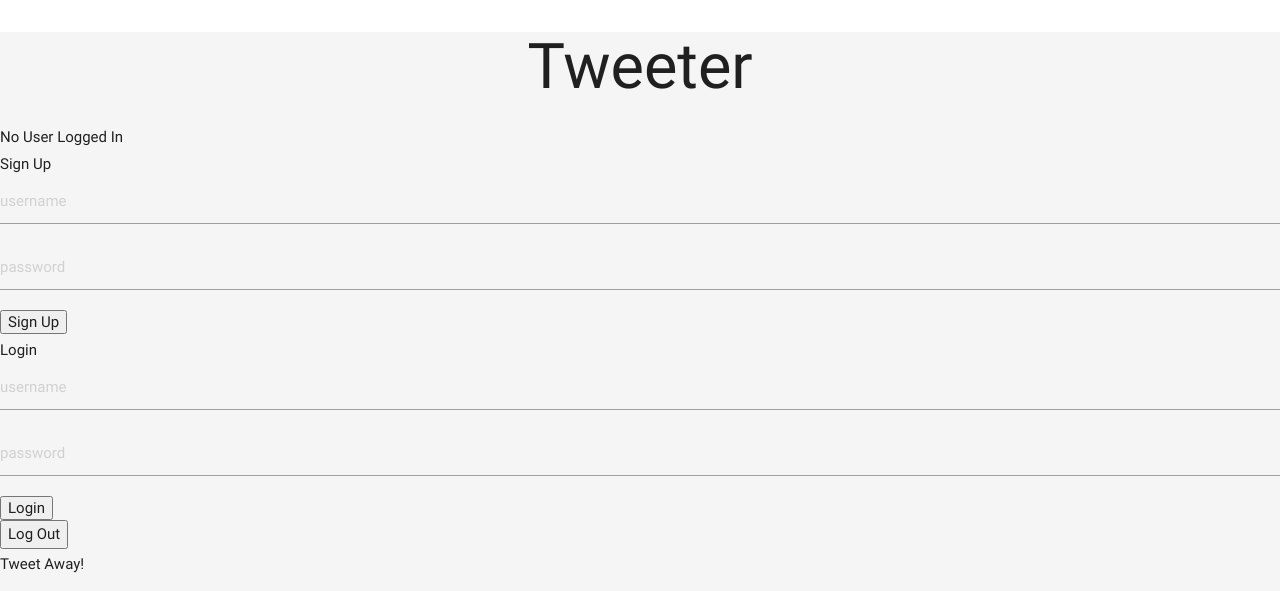
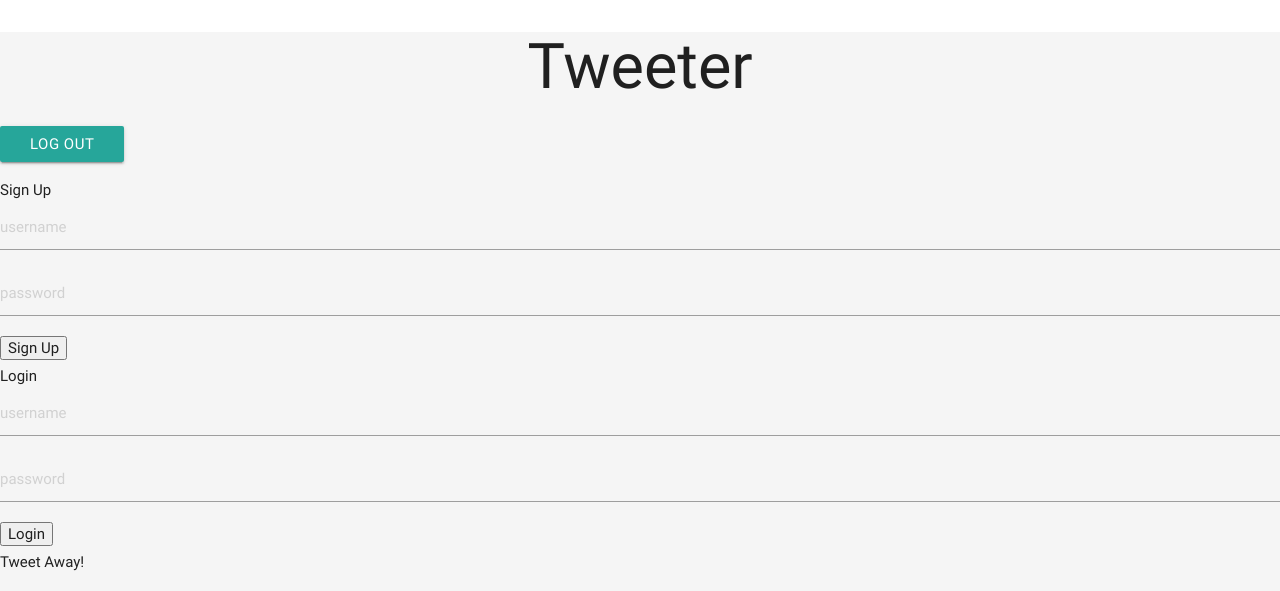
Before and after one commit to andrewmpierce/tweeter, a React (Create React App) app in the folder client/: page / in a window 1280 px wide. Shown: the top 591 px of the page. Built offline with nearby package versions, Linux system fonts and the light colour scheme; no server answers.

Commit message:
hiding login when user is already logged in

```diff
--- a/client/src/App.js
+++ b/client/src/App.js
@@ -32,9 +32,9 @@ class App extends Component {
       <div className="grey lighten-4">
         <Header />
         <CurrentUser currentUser={this.state.currentUser} />
+        <LogoutButton onUserLogIn={this.updateCurrentUser} />
         <NewUserForm username={this.state.currentUser} />
         <UserSignInForm username={this.state.currentUser} onUserLogIn={this.updateCurrentUser} />
-        <LogoutButton onUserLogIn={this.updateCurrentUser} />
         <TweetList _id={this.state.currentUserID} username={this.state.currentUser} />
       </div>
     );
--- a/client/src/components/current_user.js
+++ b/client/src/components/current_user.js
@@ -2,11 +2,13 @@ import React from 'react';
 
 const CurrentUser = ({currentUser}) => {
   if (!currentUser) {
-    return <div>No User Logged In</div>
+    return <div></div>
   }
 
   return (
-      <h1> {currentUser} is logged in </h1>
+    <div className="row">
+      <p className="left section">Logged in as: {currentUser} </p>
+    </div>
   );
 };
 
--- a/client/src/components/logout_button.js
+++ b/client/src/components/logout_button.js
@@ -7,9 +7,11 @@ const Logout = ({onUserLogIn}) => {
   }
 
   return (
-    <button onClick={logout}>
-      Log Out
-    </button>
+    <div className="row">
+      <button className="waves-effect waves-light btn" onClick={logout}>
+        Log Out
+      </button>
+    </div>
   );
 };
 
--- a/client/src/components/tweet_list.js
+++ b/client/src/components/tweet_list.js
@@ -29,7 +29,7 @@ class TweetList extends Component {
           <div className="App">
            <h1>Tweets</h1>
            {this.state.tweets.map(tweet =>
-             <div className="card-panel col-1" key={tweet._id}>{tweet.username} says: {tweet.text}</div>
+             <div className="card-panel" key={tweet._id}>{tweet.username} says: {tweet.text}</div>
            )}
          </div>
      </div>
--- a/client/src/components/user_sign_in.js
+++ b/client/src/components/user_sign_in.js
@@ -31,6 +31,9 @@ class UserSignInForm extends Component {
 
 
   render() {
+    if (this.props.username) {
+      return (<div></div>);
+    }
     return (
       <div>
         <h6>Login</h6>
```
